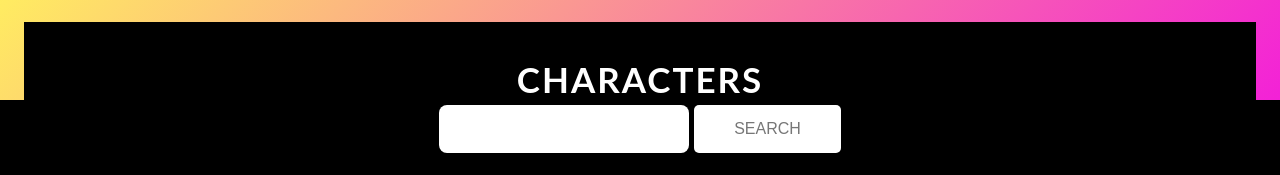
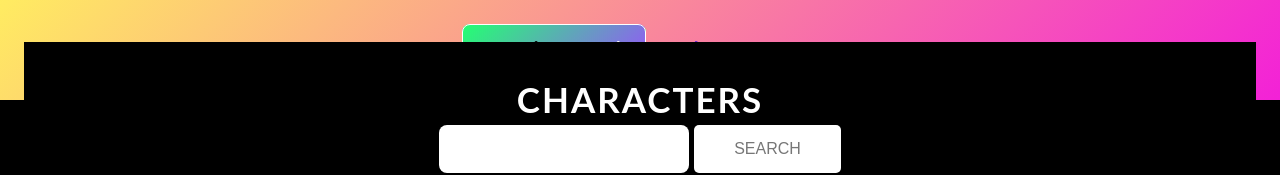
Before and after one commit to ekater1na/react-2023q1, a React (Vite) app: page / in a window 1280 px wide. Shown: the top 175 px of the page. Built offline with nearby package versions, Linux system fonts and the light colour scheme.

Commit message:
refactor: refactor styles

```diff
--- a/src/components/CardItem/CardItem.scss
+++ b/src/components/CardItem/CardItem.scss
@@ -3,11 +3,11 @@
   perspective: 150rem;
   -moz-perspective: 150rem;
   position: relative;
-  height: 52rem;
+  height: 48rem;
 }
 
 .card__side {
-  height: 52rem;
+  height: 46rem;
   -webkit-transition: all 0.8s ease;
   transition: all 0.8s ease;
   position: absolute;
--- a/src/components/Header/Header.scss
+++ b/src/components/Header/Header.scss
@@ -12,13 +12,25 @@
     justify-content: center;
     gap: 30px;
     font-size: 2rem;
+
+    li {
+      font-size: 2.5rem;
+      font-weight: 300;
+      text-align: center;
+    }
   }
 
   .active {
     color: white;
+    background: linear-gradient(-45deg, #9a4eff, #24ff72);
+    padding: 10px;
+    border: 1px solid $white-color;
+    border-radius: 8px;
 
     &:before {
       content: 'Location: ';
+      text-transform: capitalize;
+      color: $black-color;
     }
   }
 }
--- a/src/pages/AboutPage/AboutPage.tsx
+++ b/src/pages/AboutPage/AboutPage.tsx
@@ -5,7 +5,7 @@ class AboutPage extends Component {
   render() {
     return (
       <div className="about-page-wrapper">
-        <span>AboutPage</span>
+        <span>About</span>
       </div>
     );
   }
```
